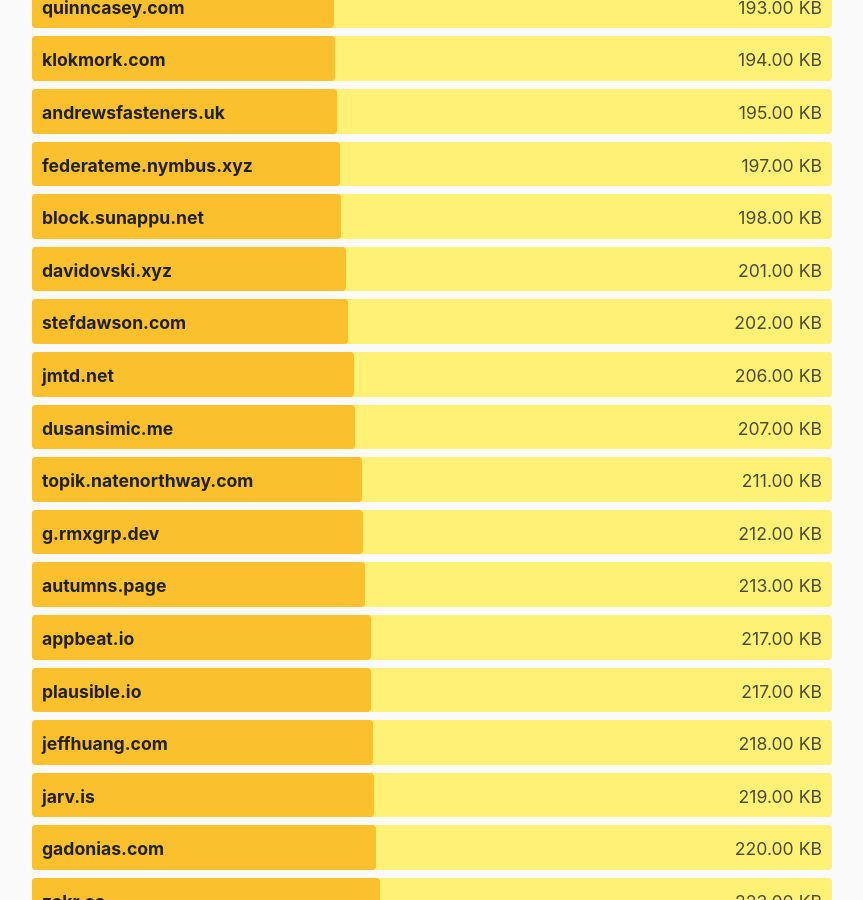
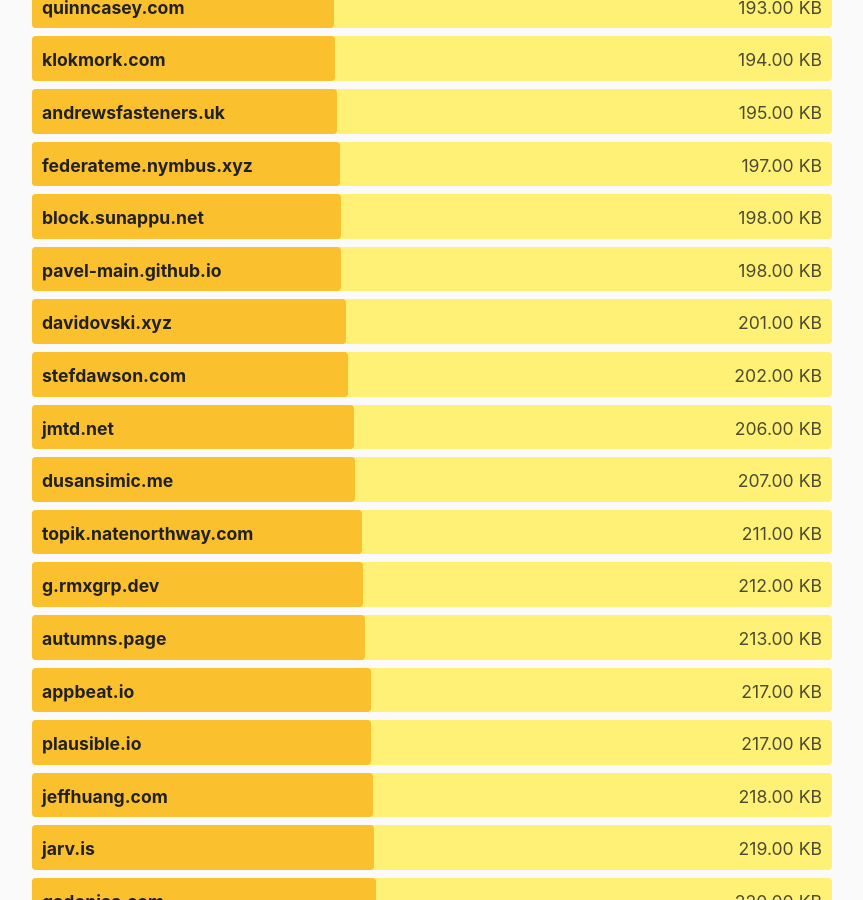
Before and after one commit to kevquirk/512kb.club, a Jekyll site: the page built from index.md, in a window 1280 px wide and 900 px high, scrolled down 15480 px. Shown: the whole window, without its empty margins (208-1071 px from the left). Built offline with Jekyll 4.4.1, drawn with Linux system fonts in a browser that asks for light colours.

Commit message:
Add pavel-main.github.io

```diff
--- a/_data/sites.yml
+++ b/_data/sites.yml
@@ -1233,6 +1233,11 @@
   size: 33.4
   last_checked: 2021-12-16
 
+- domain: pavel-main.github.io
+  url: https://pavel-main.github.io/
+  size: 198
+  last_checked: 2022-01-29
+
 - domain: pawelgrzybek.com
   url: https://pawelgrzybek.com/
   size: 27.6
```
